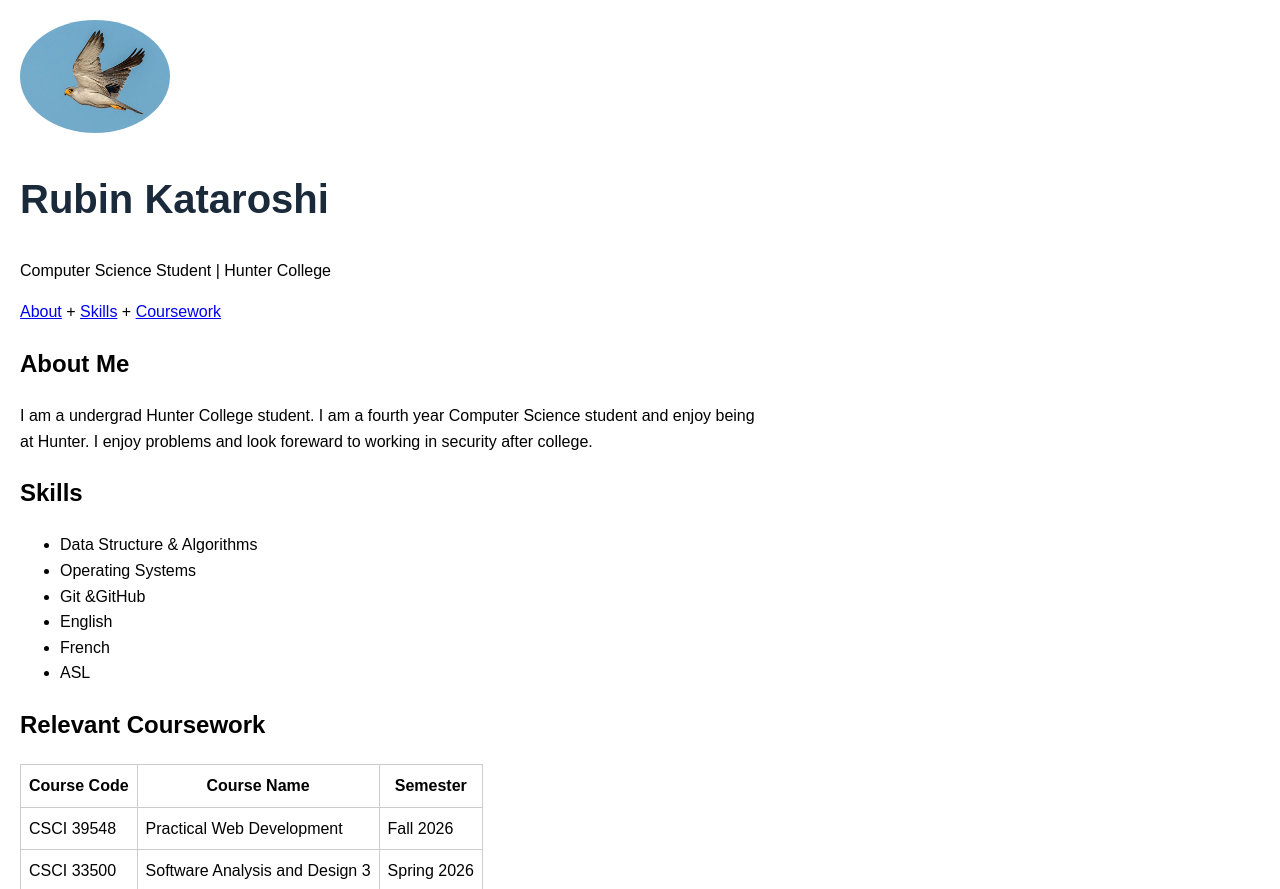
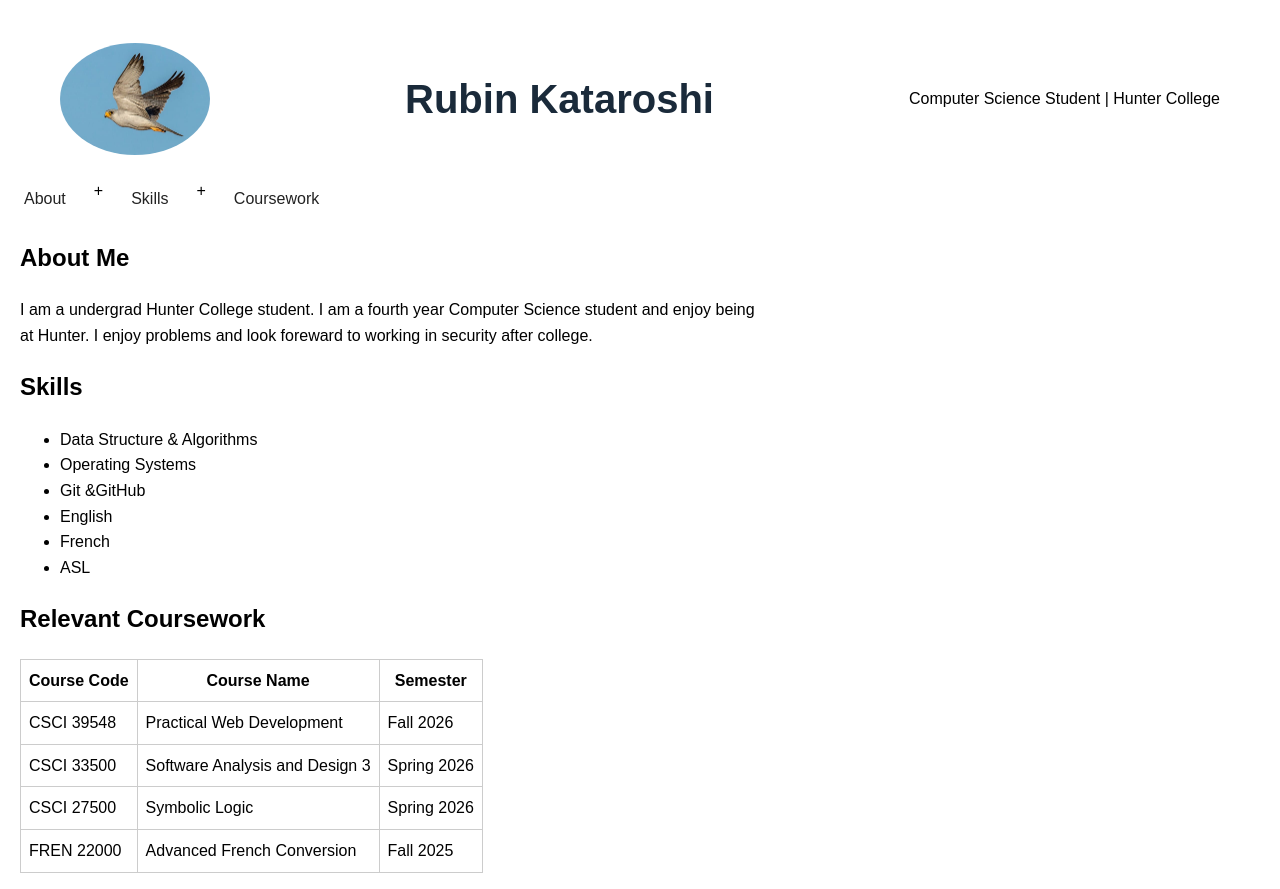
Before and after one commit to RubinK21/RubinK21.github.io, a plain HTML site: page index.html in a window 1280 px wide. Shown: the top 889 px of the page. Drawn offline with Linux system fonts and the light colour scheme.

Commit message:
Flexbox nav

```diff
--- a/style.css
+++ b/style.css
@@ -32,3 +32,30 @@
   border-collapse: collapse;
   padding: 8px;
 }
+
+/* ===== Task 1: Flexbox Navigation ===== */
+header {
+    display: flex;
+    justify-content: space-between;
+    align-items: center;
+    padding: 20px 40px;
+    flex-wrap: wrap;
+}
+
+nav {
+    display: flex;
+    gap: 24px;
+}
+
+nav a {
+    text-decoration: none;
+    color: #222;
+    font-weight: 500;
+    padding: 8px 4px;
+    transition: color 0.2s ease;
+}
+
+nav a:hover {
+    color: #0066cc;
+    border-bottom: 2px solid #0066cc;
+}
```
